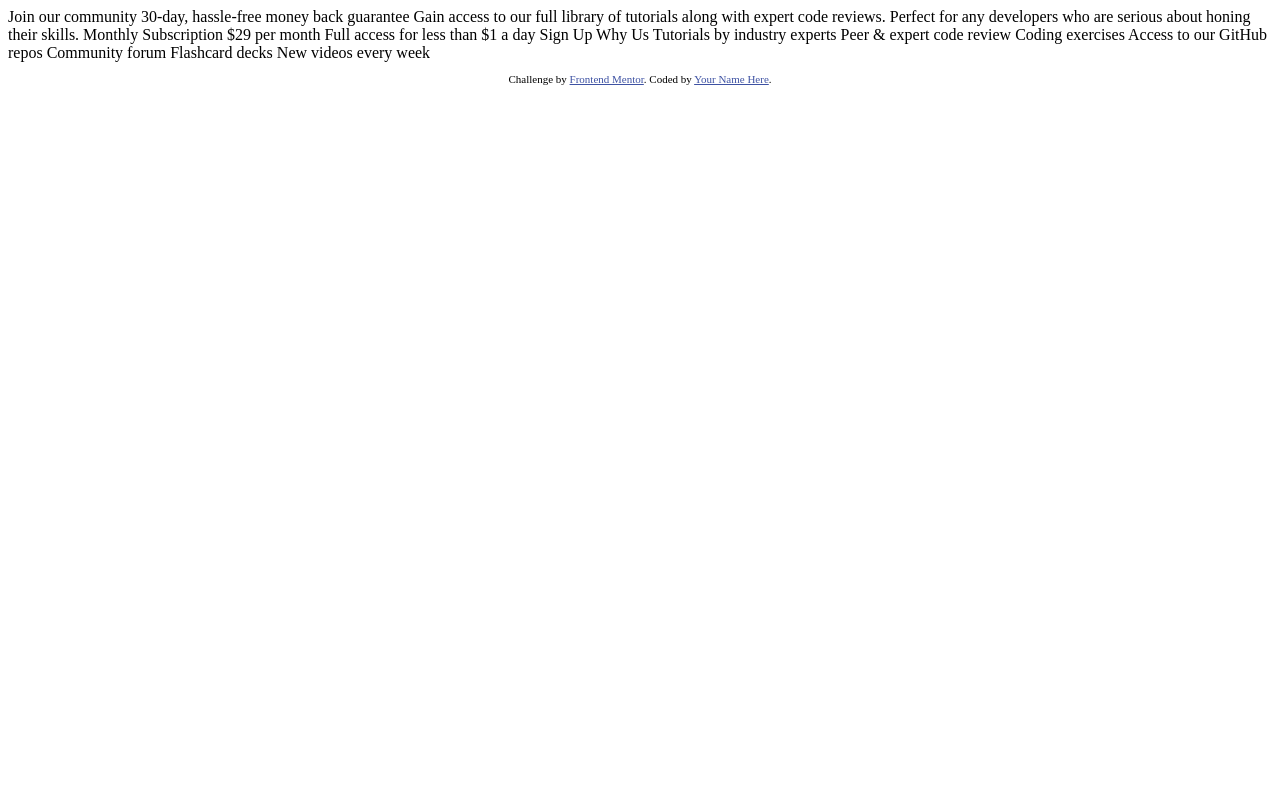
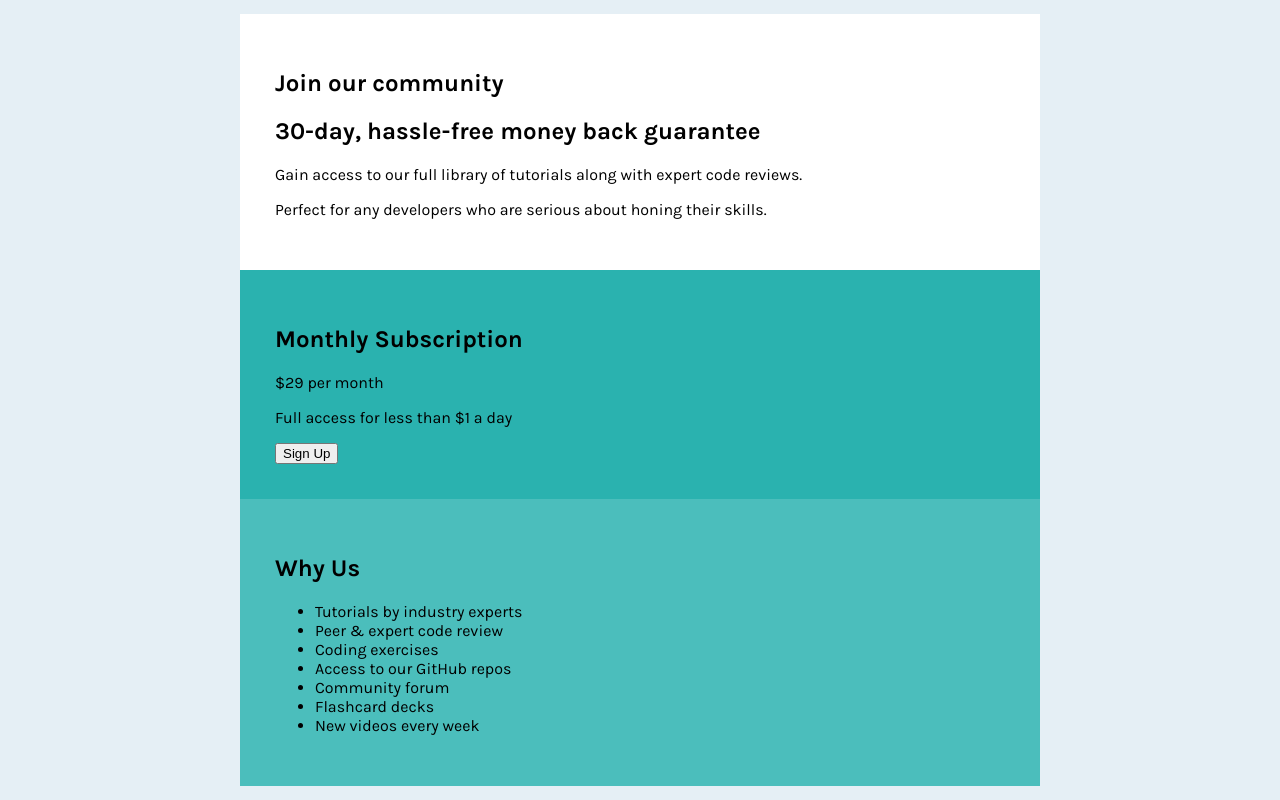
Before and after one commit to erferguson/single-price-grid, a plain HTML site: page index.html in a window 1280 px wide. Drawn offline with Linux system fonts and the light colour scheme.

Commit message:
html structure updated and basic css for section 1 and 2

```diff
--- a/index.html
+++ b/index.html
@@ -1,50 +1,62 @@
 <!DOCTYPE html>
 <html lang="en">
-<head>
-  <meta charset="UTF-8">
-  <meta name="viewport" content="width=device-width, initial-scale=1.0"> <!-- displays site properly based on user's device -->
+  <head>
+    <meta charset="UTF-8" />
+    <meta name="viewport" content="width=device-width, initial-scale=1.0" />
+    <!-- displays site properly based on user's device -->
 
-  <link rel="icon" type="image/png" sizes="32x32" href="./images/favicon-32x32.png">
+    <link
+      rel="icon"
+      type="image/png"
+      sizes="32x32"
+      href="./images/favicon-32x32.png"
+    />
 
-  <title>Frontend Mentor | Single Price Grid Component</title>
+    <title>Frontend Mentor | Single Price Grid Component</title>
 
-  <!-- Feel free to remove these styles or customise in your own stylesheet 👍 -->
-  <style>
-    .attribution { font-size: 11px; text-align: center; }
-    .attribution a { color: hsl(228, 45%, 44%); }
-  </style>
-</head>
-<body>
-  Join our community
+    <link rel="stylesheet" href="./style.css">
+  </head>
+  <body>
+    <main class="container">
+      <section>
 
-  30-day, hassle-free money back guarantee
+        <h1>Join our community</h1>
 
-  Gain access to our full library of tutorials along with expert code reviews.
-  Perfect for any developers who are serious about honing their skills.
+        <h2 class="yellow-text">30-day, hassle-free money back guarantee</h2>
 
-  Monthly Subscription
+        <p>
+          Gain access to our full library of tutorials along with expert code
+          reviews.
+        </p>
 
-  &dollar;29 per month
+        <p>
+          Perfect for any developers who are serious about honing their skills.
+        </p>
 
-  Full access for less than &dollar;1 a day
+      </section>
+      <section class="cyan">
+        <h2>Monthly Subscription</h2>
 
-  Sign Up
+        <p class="faded"><span class="big">&dollar;29</span> per month</p>
 
-  Why Us
+        <p>Full access for less than &dollar;1 a day</p>
 
-  Tutorials by industry experts
-  Peer &amp; expert code review
-  Coding exercises
-  Access to our GitHub repos
-  Community forum
-  Flashcard decks
-  New videos every week
+        <button>Sign Up</button>
+      </section>
 
-  <footer>
-    <p class="attribution">
-      Challenge by <a href="https://www.frontendmentor.io?ref=challenge" target="_blank">Frontend Mentor</a>.
-      Coded by <a href="#">Your Name Here</a>.
-    </p>
-  </footer>
-</body>
+      <section class="grayish-blue">
+        <h2>Why Us</h2>
+
+        <ul>
+          <li>Tutorials by industry experts</li>
+          <li>Peer &amp; expert code review</li>
+          <li>Coding exercises</li>
+          <li>Access to our GitHub repos</li>
+          <li>Community forum</li>
+          <li>Flashcard decks</li>
+          <li>New videos every week</li>
+        </ul>
+      </section>
+    </main>
+  </body>
 </html>
--- /dev/null
+++ b/style.css
@@ -0,0 +1,32 @@
+@import url("https://fonts.googleapis.com/css?family=Karla:400,700&display=swap");
+
+* {
+    box-sizing: border-box;
+}
+
+body {
+    background-color:hsl(204, 43%, 93%);
+    display:flex;
+    align-items: center;
+    justify-content: center;
+    font-family: "Karla", sans-serif;
+    margin: 0;
+    min-height: 100vh;
+}
+
+main {
+    background-color:#fff;
+    min-width:800px;
+    margin: auto;
+}
+
+section {
+    padding: 35px;
+}
+
+section.grayish-blue{
+    background-color: hsl(179, 47%, 52%);
+}
+section.cyan {
+    background-color: hsl(179, 62%, 43%);
+}
```
